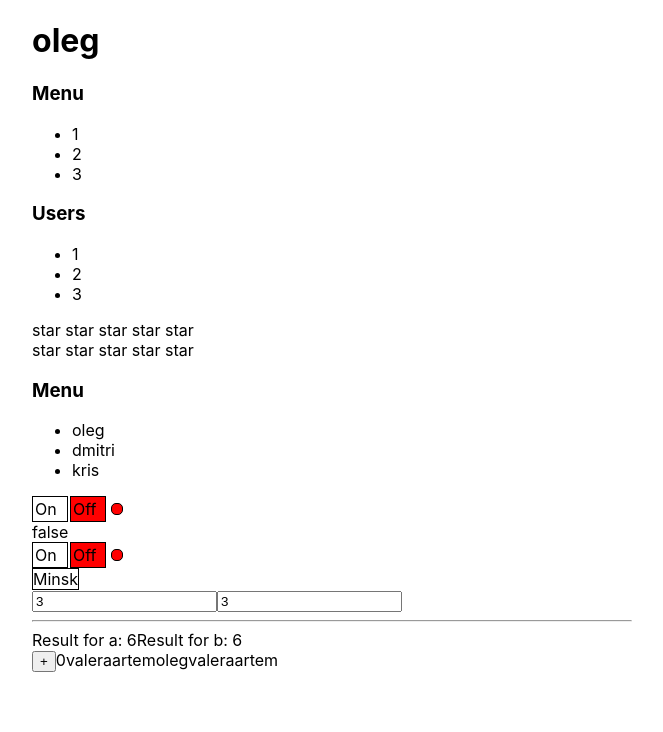
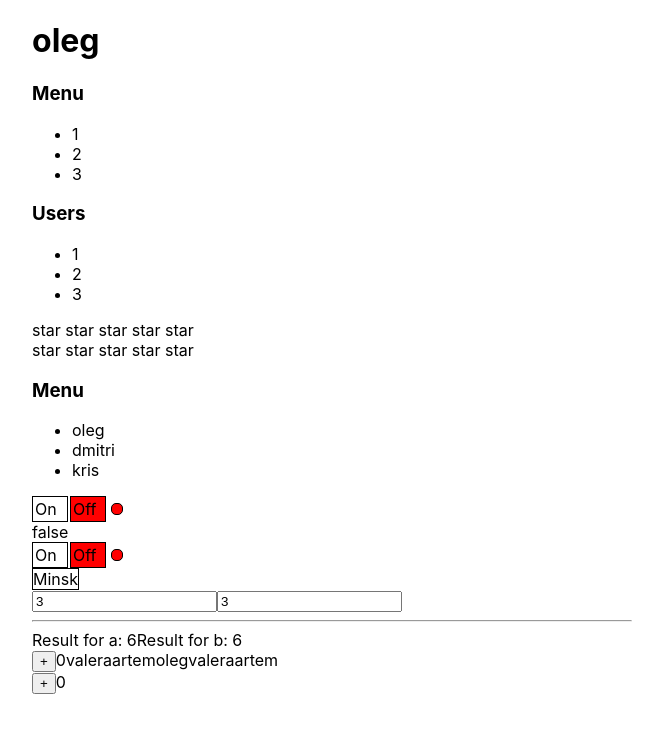
Before and after one commit to oleg-lego-lego/-kabzda_react, a React (Create React App) app: page / in a window 1280 px wide. Shown: the top 732 px of the page, without its empty margins (308-971 px from the left). Built offline with nearby package versions, Linux system fonts and the light colour scheme.

Commit message:
created useState components

```diff
--- a/src/App.tsx
+++ b/src/App.tsx
@@ -8,6 +8,7 @@
 import {UncontrolledOnOff} from "./components/UncontrolledOnOff/UncontrolledOnOff";
 import {Select} from "./components/Select/Select";
 import {DifficultUseMemo, HelpUseMemo} from "./components/UseMemo/UseMemoUseCallback";
+import {UseState} from "./components/UseState/UseState";
 
 export type RatingValuePropsType = 0 | 1 | 2 | 3 | 4 | 5
 
@@ -41,6 +42,7 @@
             <Select items={items} onChange={() => {}} value={'1'}/>
             <DifficultUseMemo/>
             <HelpUseMemo/>
+            <UseState/>
         </div>
     );
 }
--- /dev/null
+++ b/src/components/UseState/UseState.tsx
@@ -0,0 +1,12 @@
+import React, {useState} from 'react';
+
+
+export const UseState = () => {
+    const[counter, setCounter] = useState(0)
+    return (
+        <div>
+            <button onClick={() => setCounter(counter + 1)}>+</button>
+            {counter}
+        </div>
+    );
+};
```
